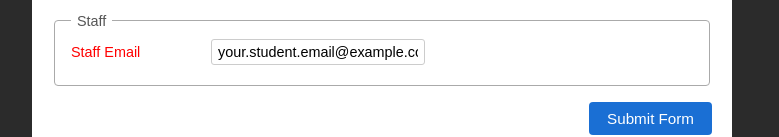
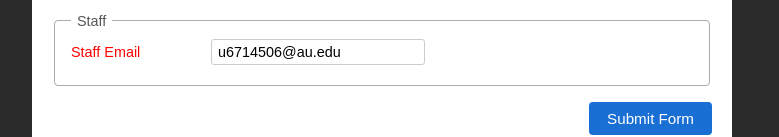
Before and after one commit to SaiAKL2025/product-form, a plain HTML site: page index.html in a window 1280 px wide. Shown: the part 530-667 px from the top of the page, without its empty margins (258-1037 px from the left). Drawn offline with Linux system fonts and the light colour scheme.

Commit message:
update student email

```diff
--- a/index.html
+++ b/index.html
@@ -185,7 +185,7 @@
               type="email"
               id="staffEmail"
               name="staffEmail"
-              value="your.student.email@example.com"
+              value="u6714506@au.edu"
             />
           </div>
         </fieldset>
```
